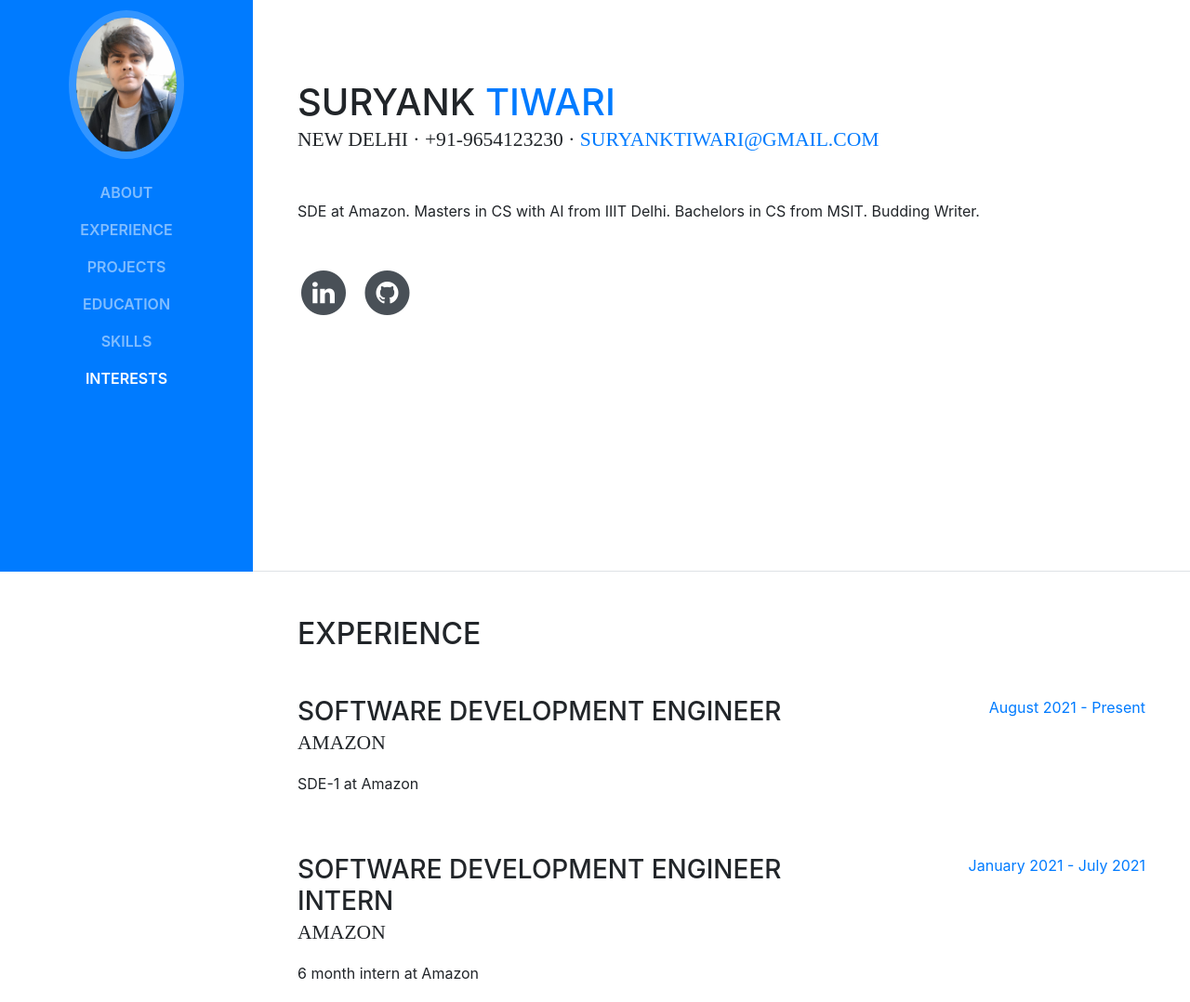
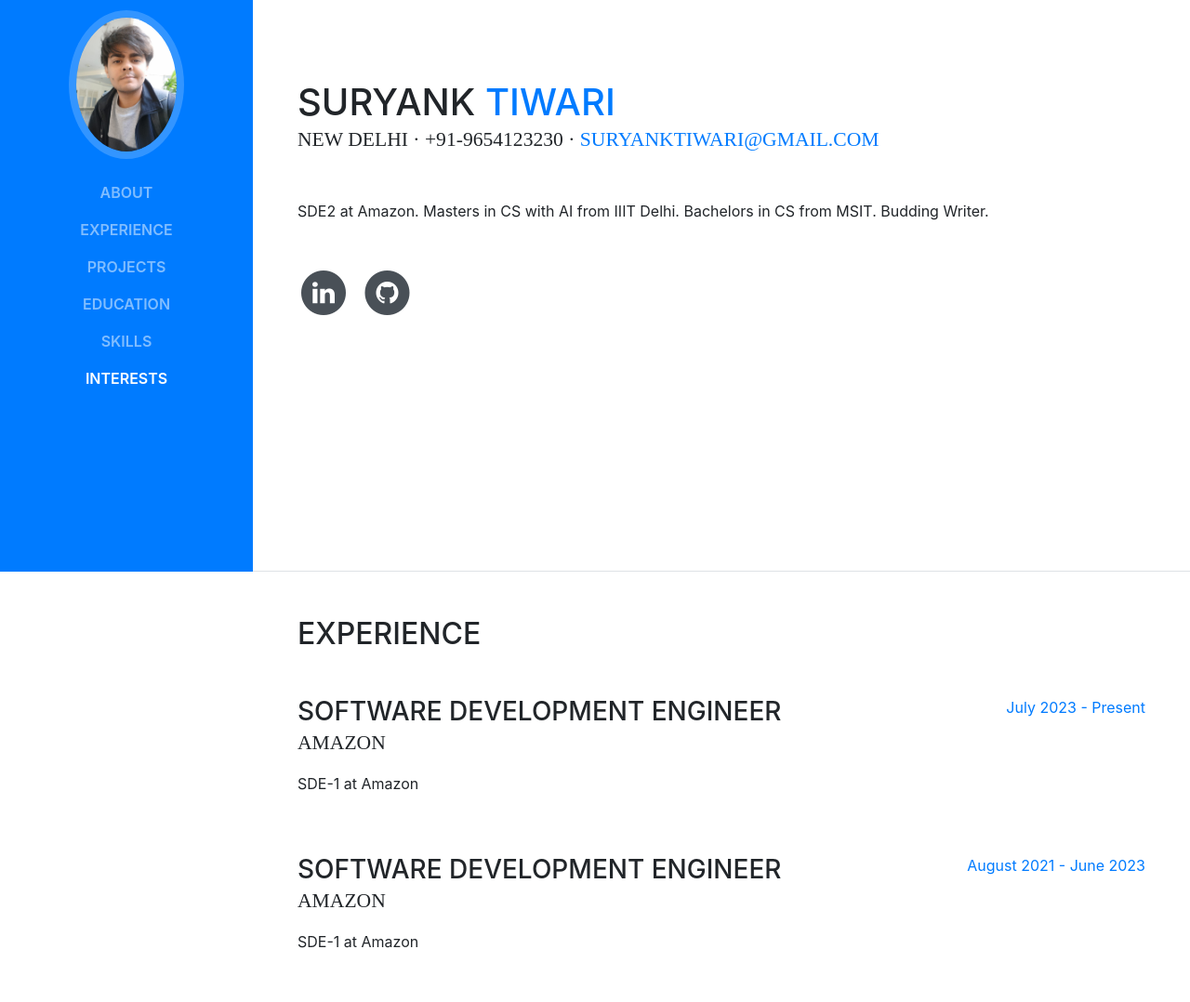
Before and after one commit to suryanktiwari/suryanktiwari.github.io, a website with bundled scripts: page index.html in a window 1280 px wide. Shown: the part 185-1263 px from the top of the page at 93% size. Built offline with nearby package versions, Linux system fonts and the light colour scheme; a web font is replaced by a local one.

Commit message:
Update index.html

```diff
--- a/index.html
+++ b/index.html
@@ -72,7 +72,7 @@
           <div class="subheading mb-5">New Delhi · +91-9654123230 ·
 	    <a href="mailto:suryanktiwari@gmail.com">suryanktiwari@gmail.com </a>
           </div>
-          <p class="mb-5">SDE at Amazon. Masters in CS with AI from IIIT Delhi. Bachelors in CS from MSIT. Budding Writer.</p>
+          <p class="mb-5">SDE2 at Amazon. Masters in CS with AI from IIIT Delhi. Bachelors in CS from MSIT. Budding Writer.</p>
           <ul class="list-inline list-social-icons mb-0">
             <li class="list-inline-item">
               <a href="https://www.linkedin.com/in/suryanktiwari/" target="_blank">
@@ -98,6 +98,19 @@
         <div class="my-auto">
           <h2 class="mb-5">Experience</h2>
 
+
+	<div class="resume-item d-flex flex-column flex-md-row mb-5">
+            <div class="resume-content mr-auto">
+              <h3 class="mb-0">Software Development Engineer</h3>
+              <div class="subheading mb-3">Amazon</div>
+              <p>SDE-1 at Amazon</p>
+            </div>
+            <div class="resume-date text-md-right">
+              <span class="text-primary">July 2023 - Present</span>
+            </div>
+          </div>
+
+
 	  <div class="resume-item d-flex flex-column flex-md-row mb-5">
             <div class="resume-content mr-auto">
               <h3 class="mb-0">Software Development Engineer</h3>
@@ -105,7 +118,7 @@
               <p>SDE-1 at Amazon</p>
             </div>
             <div class="resume-date text-md-right">
-              <span class="text-primary">August 2021 - Present</span>
+              <span class="text-primary">August 2021 - June 2023</span>
             </div>
           </div>
 
```
